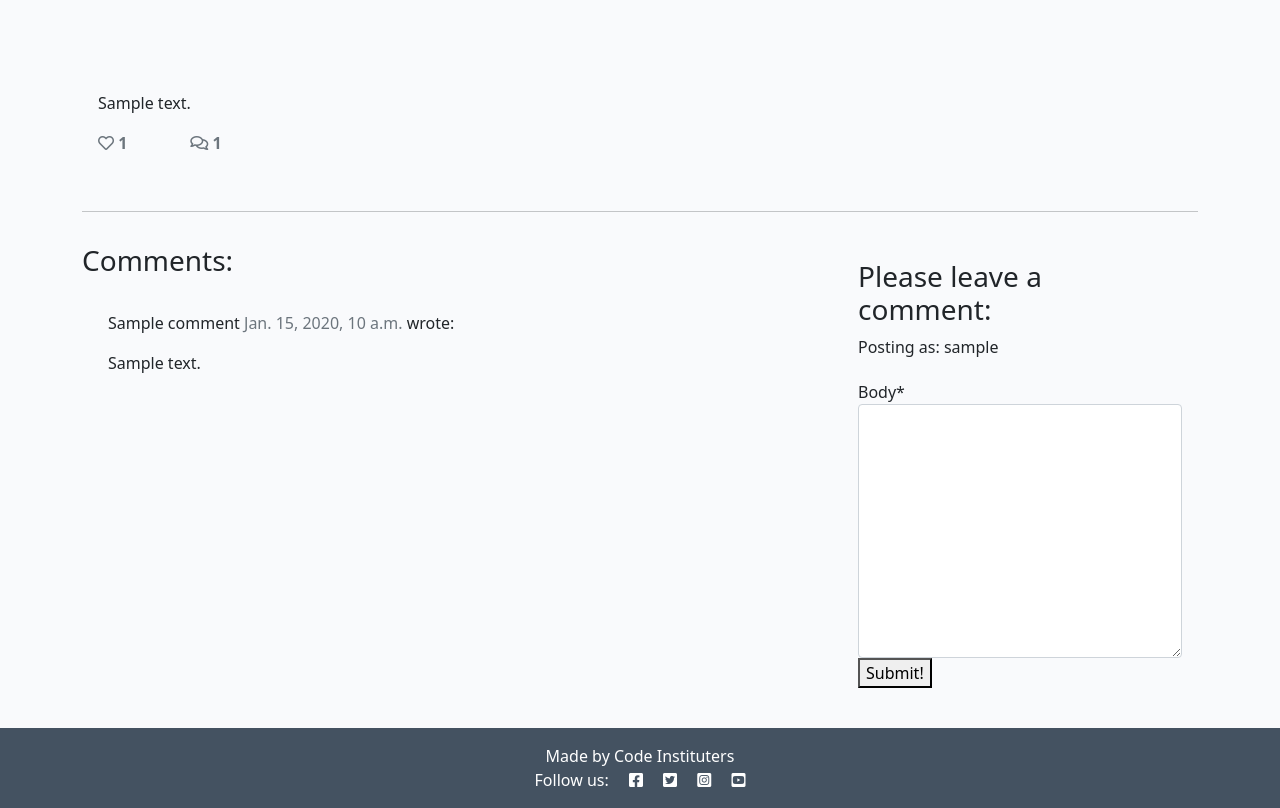
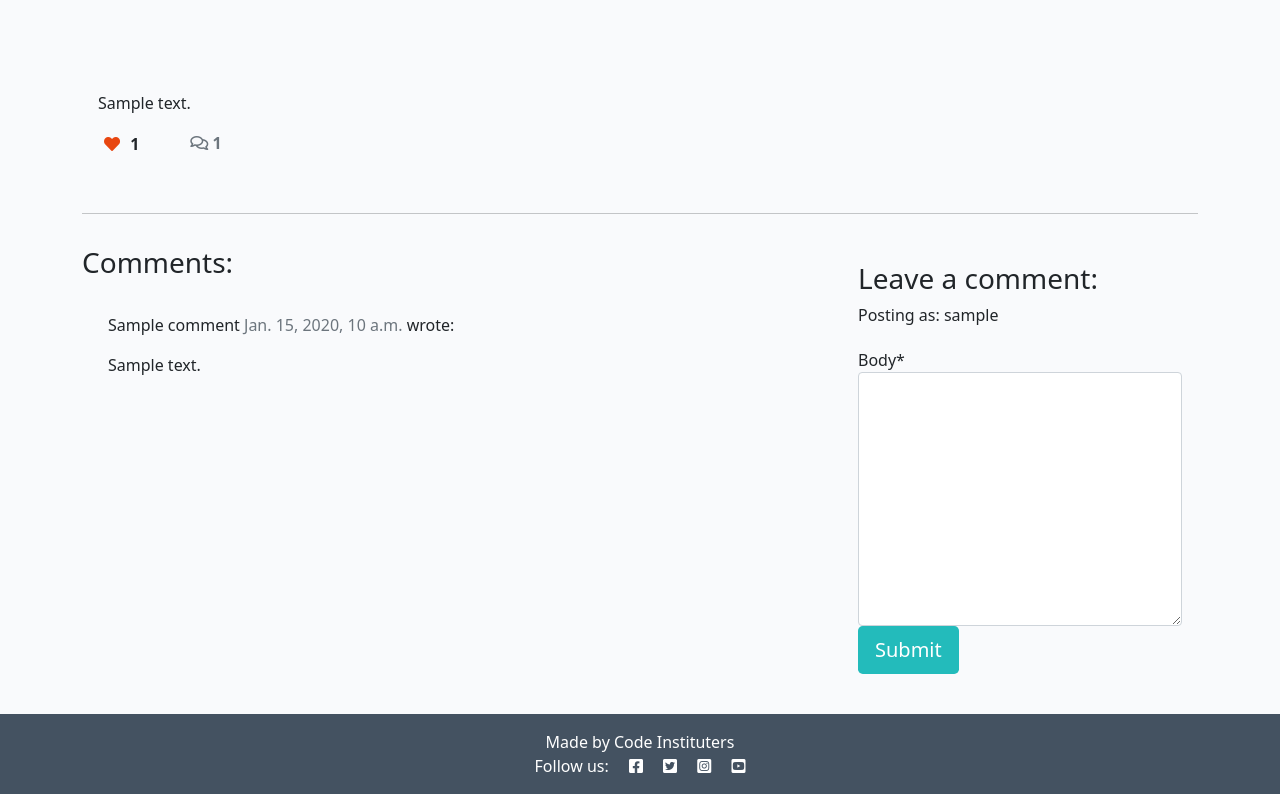
Before and after one commit to lukemunsch/django-blog-wt, a Django app: a page that uses templates/post_detail.html in a window 1280 px wide. Shown: the part 281-1089 px from the top of the page. Run offline with Django 3.2, Linux system fonts and the light colour scheme; a user stored in the database is signed in; tables that the repository leaves empty hold one stand-in row (values such as "Sample post"); some libraries are stand-ins or nearby versions.

Commit message:
add functionality for like/unlike

```diff
--- a/blog/urls.py
+++ b/blog/urls.py
@@ -4,4 +4,5 @@ from django.urls import path
 urlpatterns = [
     path("", views.PostList.as_view(), name="home"),
     path("<slug:slug>", views.PostDetail.as_view(), name="post_detail"),
+    path('like/<slug:slug>', views.PostLike.as_view(), name='post_like'),
 ]
--- a/blog/views.py
+++ b/blog/views.py
@@ -1,5 +1,6 @@
-from django.shortcuts import render, get_object_or_404
+from django.shortcuts import render, get_object_or_404, reverse
 from django.views import generic, View
+from django.http import HttpResponseRedirect
 from .models import Post
 from .forms import CommentForm
 
@@ -34,6 +35,7 @@ class PostDetail(View):
         )
 
     def post(self, request, slug, *args, **kwargs):
+
         queryset = Post.objects.filter(status=1)
         post = get_object_or_404(queryset, slug=slug)
         comments = post.comments.filter(approved=True).order_by("-created_on")
@@ -42,7 +44,6 @@ class PostDetail(View):
             liked = True
 
         comment_form = CommentForm(data=request.POST)
-
         if comment_form.is_valid():
             comment_form.instance.email = request.user.email
             comment_form.instance.name = request.user.username
@@ -59,7 +60,19 @@ class PostDetail(View):
                 "post": post,
                 "comments": comments,
                 "commented": True,
-                "liked": liked,
-                "comment_form": CommentForm()
+                "comment_form": comment_form,
+                "liked": liked
             },
         )
+
+
+class PostLike(View):
+
+    def post(self, request, slug, *args, **kwargs):
+        post = get_object_or_404(Post, slug=slug)
+        if post.likes.filter(id=request.user.id).exists():
+            post.likes.remove(request.user)
+        else:
+            post.likes.add(request.user)
+
+        return HttpResponseRedirect(reverse('post_detail', args=[slug]))
--- a/templates/post_detail.html
+++ b/templates/post_detail.html
@@ -1,5 +1,4 @@
 {% extends 'base.html' %} {% block content %}
-
 {% load crispy_forms_tags %}
 
 <div class="masthead">
@@ -35,8 +34,29 @@
                 <div class="row">
 
                     <div class="col-1">
-                        <!-- The number of likes goes before the closing strong tag -->
-                        <strong class="text-secondary"><i class="far fa-heart"></i> {{ post.number_of_likes }} </strong>
+                        <strong>
+                            {% if user.is_authenticated %}
+                            <form action="{% url 'post_like' post.slug %}" class="d-inline" method="POST">
+                                {% csrf_token %}
+                                {% if liked%}
+
+                                <button type="submit" name="blogpost_id" value="{{post.slug}}" class="btn-like"><i
+                                        class="fas fa-heart"></i></button>
+
+                                {% else %}
+
+                                <button type="submit" name="blogpost_id" value="{{post.slug}}" class="btn-like"><i
+                                        class="far fa-heart"></i></button>
+
+
+                                {% endif %}
+
+                            </form>
+                            {% else %}
+                            <span class="text-secondary"><i class="far fa-heart"></i></span>
+                            {% endif %}
+                            <span class="text_secondary">{{ post.number_of_likes }}</span>
+                        </strong>
                     </div>
                     <div class="col-1">
                         {% with comments.count as total_comments %}
@@ -80,19 +100,18 @@
             <div class="card-body">
                 <!-- For later -->
                 {% if commented %}
-                <div class="alert alert-success">
-                    Your comment is waiting approval...
+                <div class="alert alert-success" role="alert">
+                    Your comment is awaiting approval
                 </div>
+                {% else %}
+                {% if user.is_authenticated %}
 
-                {% else %}
-
-                {% if user.is_authenticated %}
-                <h3>Please leave a comment:</h3>
+                <h3>Leave a comment:</h3>
                 <p>Posting as: {{ user.username }}</p>
-                <form method="post" style="margin-top: 1.3rem;">
+                <form method="post" style="margin-top: 1.3em;">
                     {{ comment_form | crispy }}
                     {% csrf_token %}
-                    <button type="submit" clss="btn btn-signup btn-lg">Submit!</button>
+                    <button type="submit" class="btn btn-signup btn-lg">Submit</button>
                 </form>
                 {% endif %}
                 {% endif %}
```
Also changed, not shown: blog/forms.py (line endings or trailing spaces).
